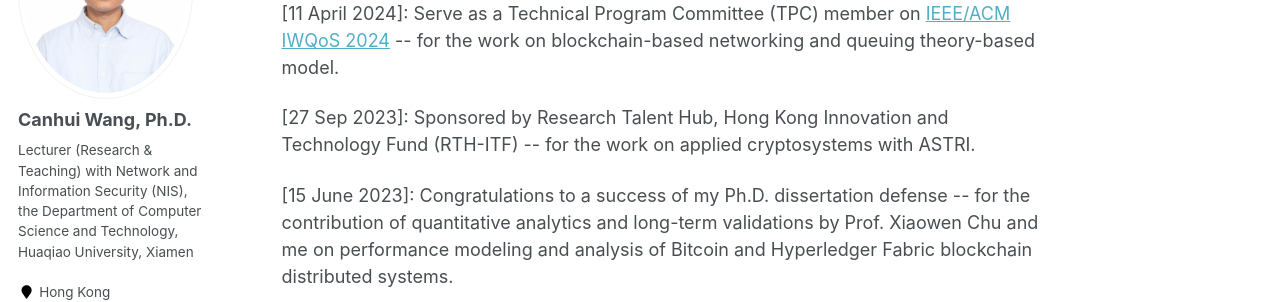
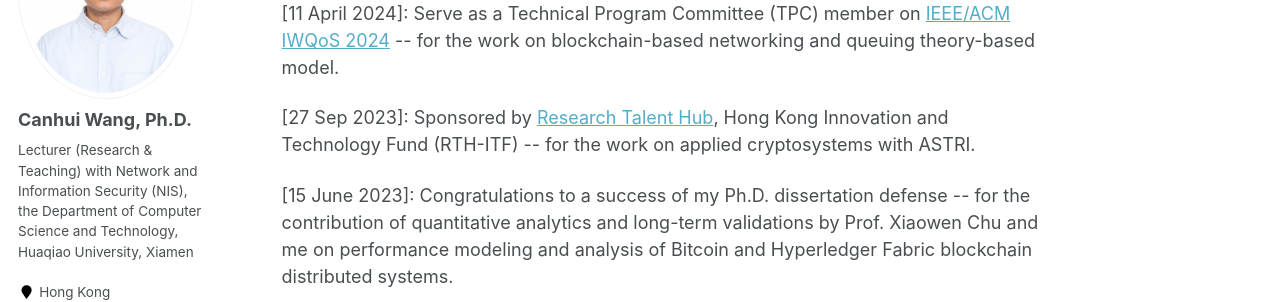
Before and after one commit to Canhui/canhui.github.io, a Jekyll site: the page built from _pages/about.md, in a window 1280 px wide and 900 px high, scrolled down 561 px. Shown: the part 153-455 px from the top of the window. Built offline with Jekyll 4.4.1, drawn with Linux system fonts in a browser that asks for light colours; part of the change alters nothing that is shown.

```diff
--- a/_pages/about.md
+++ b/_pages/about.md
@@ -17,7 +17,7 @@ Recent news
 
 \[11 April 2024\]: Serve as a Technical Program Committee (TPC) member on [IEEE/ACM IWQoS 2024](https://iwqos2024.ieee-iwqos.org/committees/technical-program-committee) -\- for the work on blockchain-based networking and queuing theory-based model.
 
-\[27 Sep 2023\]: Sponsored by Research Talent Hub, Hong Kong Innovation and Technology Fund (RTH-ITF) -\- for the work on applied cryptosystems with ASTRI.
+\[27 Sep 2023\]: Sponsored by [Research Talent Hub](https://www.itf.gov.hk/en/funding-programmes/nurturing-talent/research-talent-hub/), Hong Kong Innovation and Technology Fund (RTH-ITF) -\- for the work on applied cryptosystems with ASTRI.
 
 \[15 June 2023\]: Congratulations to a success of my Ph.D. dissertation defense -\- for the contribution of quantitative analytics and long-term validations by Prof. Xiaowen Chu and me on performance modeling and analysis of Bitcoin and Hyperledger Fabric blockchain distributed systems.
 
```
